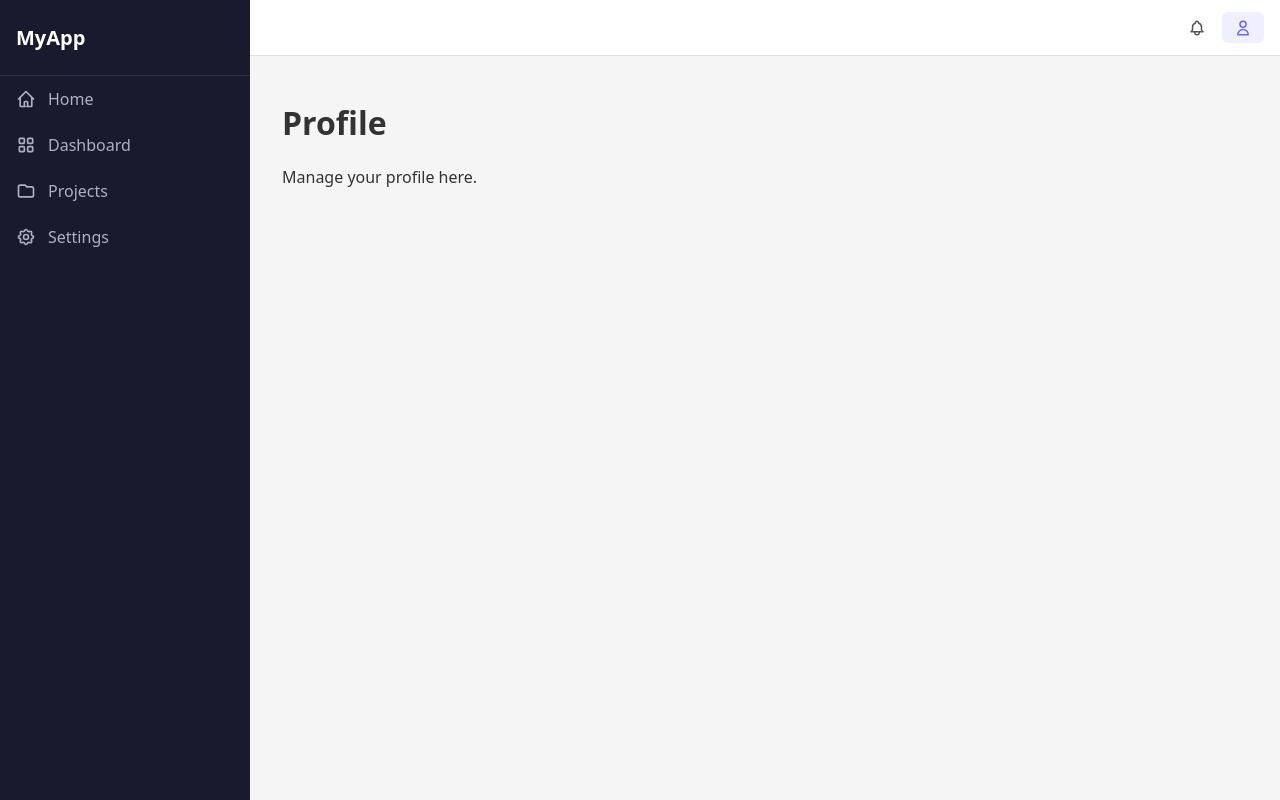
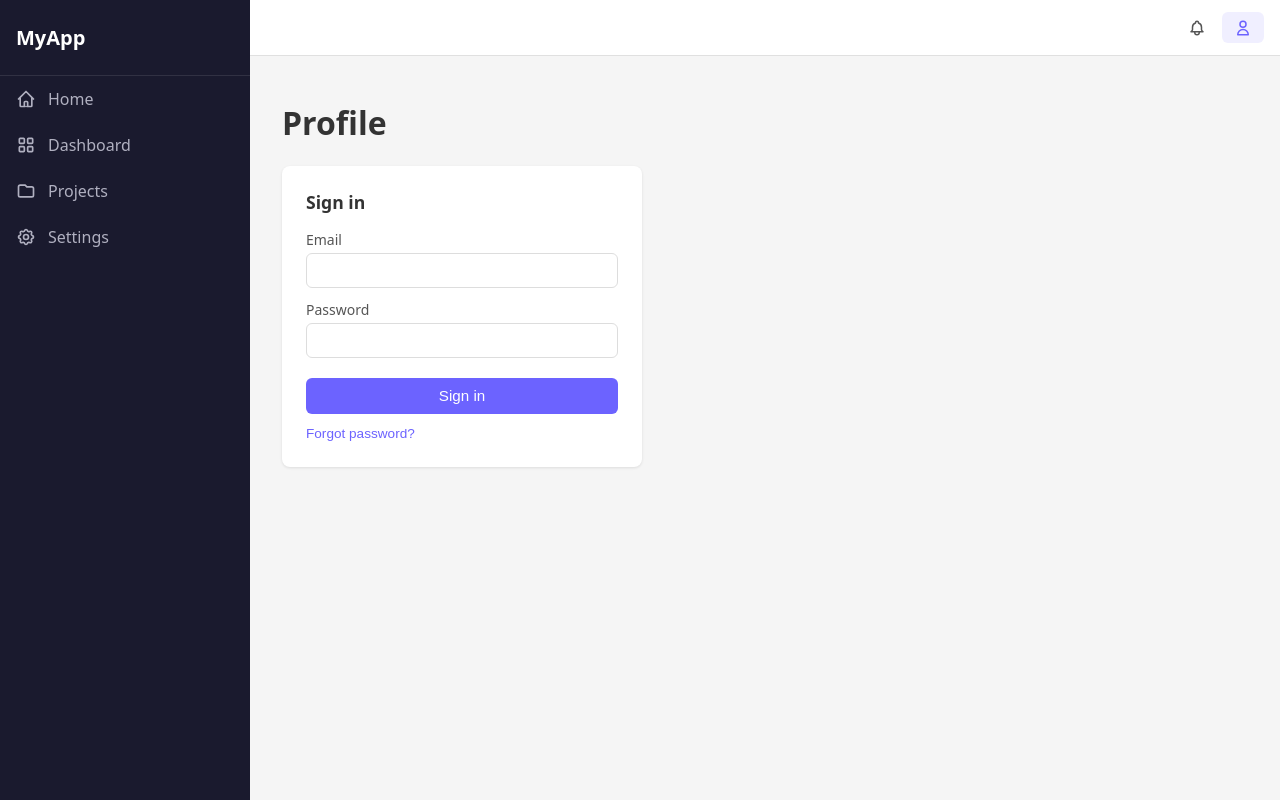
Before and after one commit to unicab369/POC-Wizard-v3, a SvelteKit app: page /profile in a window 1280 px wide. Built offline with nearby package versions, Linux system fonts and the light colour scheme.

Commit message:
added signin page.

```diff
--- a/src/routes/profile/+page.svelte
+++ b/src/routes/profile/+page.svelte
@@ -1,2 +1,131 @@
+<script lang="ts">
+	let view = $state<'signin' | 'forgot' | 'profile'>('signin');
+	let email = $state('');
+	let password = $state('');
+	let user = $state<string | null>(null);
+
+	function signin() {
+		if (email && password) {
+			user = email;
+			view = 'profile';
+			email = '';
+			password = '';
+		}
+	}
+
+	function signout() {
+		user = null;
+		view = 'signin';
+	}
+
+	function resetPassword() {
+		if (email) {
+			alert(`Password reset link sent to ${email}`);
+			view = 'signin';
+		}
+	}
+</script>
+
 <h1>Profile</h1>
-<p>Manage your profile here.</p>
+
+{#if view === 'profile' && user}
+	<div class="card">
+		<p>Signed in as <strong>{user}</strong></p>
+		<button class="btn" onclick={signout}>Sign out</button>
+	</div>
+{:else if view === 'forgot'}
+	<div class="card">
+		<h2>Reset password</h2>
+		<form onsubmit={(e) => { e.preventDefault(); resetPassword(); }}>
+			<label>
+				Email
+				<input type="email" bind:value={email} required />
+			</label>
+			<button class="btn" type="submit">Send reset link</button>
+		</form>
+		<button class="link" onclick={() => (view = 'signin')}>Back to sign in</button>
+	</div>
+{:else}
+	<div class="card">
+		<h2>Sign in</h2>
+		<form onsubmit={(e) => { e.preventDefault(); signin(); }}>
+			<label>
+				Email
+				<input type="email" bind:value={email} required />
+			</label>
+			<label>
+				Password
+				<input type="password" bind:value={password} required />
+			</label>
+			<button class="btn" type="submit">Sign in</button>
+		</form>
+		<button class="link" onclick={() => (view = 'forgot')}>Forgot password?</button>
+	</div>
+{/if}
+
+<style>
+	.card {
+		max-width: 360px;
+		background: #fff;
+		border-radius: 8px;
+		padding: 1.5rem;
+		box-shadow: 0 1px 3px rgba(0, 0, 0, 0.1);
+	}
+
+	h2 {
+		margin: 0 0 1rem;
+		font-size: 1.1rem;
+	}
+
+	form {
+		display: flex;
+		flex-direction: column;
+		gap: 0.75rem;
+	}
+
+	label {
+		display: flex;
+		flex-direction: column;
+		gap: 0.25rem;
+		font-size: 0.875rem;
+		color: #555;
+	}
+
+	input {
+		padding: 0.5rem;
+		border: 1px solid #ddd;
+		border-radius: 6px;
+		font-size: 0.95rem;
+	}
+
+	input:focus {
+		outline: 2px solid #6c63ff;
+		outline-offset: -1px;
+		border-color: transparent;
+	}
+
+	.btn {
+		margin-top: 0.5rem;
+		padding: 0.6rem;
+		background: #6c63ff;
+		color: #fff;
+		border: none;
+		border-radius: 6px;
+		font-size: 0.95rem;
+		cursor: pointer;
+	}
+
+	.btn:hover { background: #5a52d5; }
+
+	.link {
+		margin-top: 0.75rem;
+		background: none;
+		border: none;
+		color: #6c63ff;
+		cursor: pointer;
+		font-size: 0.85rem;
+		padding: 0;
+	}
+
+	.link:hover { text-decoration: underline; }
+</style>
```
